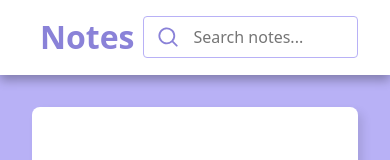
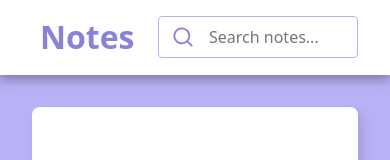
Before and after one commit to simonpartridge86/notes-app, a React (Vite) app: page / in a window 390 px wide. Shown: the top 160 px of the page. Built offline with nearby package versions, Linux system fonts and the light colour scheme.

Commit message:
update search input width on different screens

```diff
--- a/src/components/SearchInput/SearchInput.module.css
+++ b/src/components/SearchInput/SearchInput.module.css
@@ -9,6 +9,18 @@
   max-width: 500px;
   padding: 0.25rem 0.5rem;
   cursor: text;
+}
+
+@media (max-width: 768px) {
+  .search-container {
+    max-width: 300px;
+  }
+}
+
+@media (max-width: 480px) {
+  .search-container {
+    max-width: 200px;
+  }
 }
 
 .search-container.focused {
```
